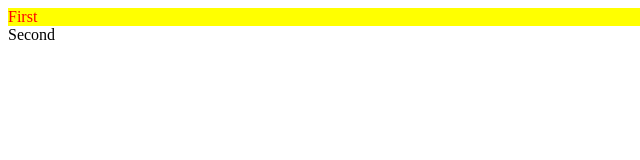
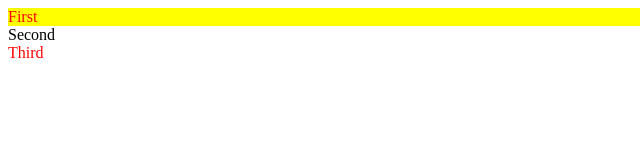
Before and after one commit to inandinisoni/web-development, a plain HTML site: page use of id_and_classes in html/index.html in a window 1280 px wide. Shown: the full height of the page, 0-640 px from the left. Drawn offline with Linux system fonts and the light colour scheme.

Commit message:
Update index.html

```diff
--- a/use of id_and_classes in html/index.html
+++ b/use of id_and_classes in html/index.html
@@ -9,7 +9,7 @@
 <body>
     <div id="firstdiv" class ="red bg-yellow">First</div>
     <div id ="seconddiv">Second</div>
-    <div class="red"></div>
+    <div class="red">Third</div>
     <!-- id(#) - uniquely identifies an element(used for unique styling and javascript manipulations)
      class(.) - lets u give same name to multiple HTML elements(used to change their look or behaviour) -->
 </body>
```
